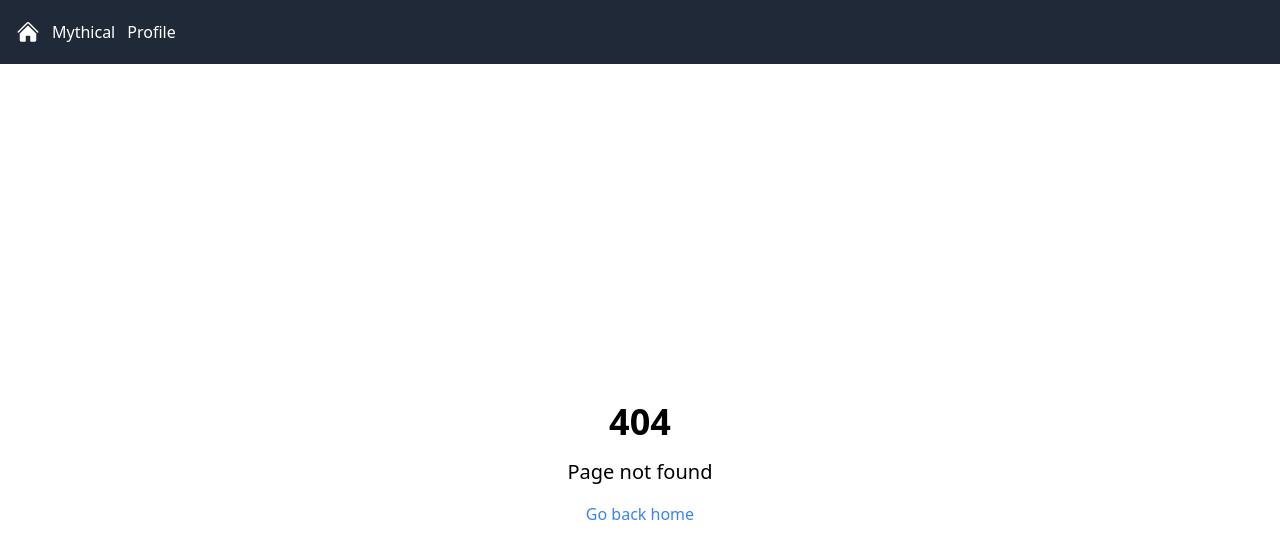
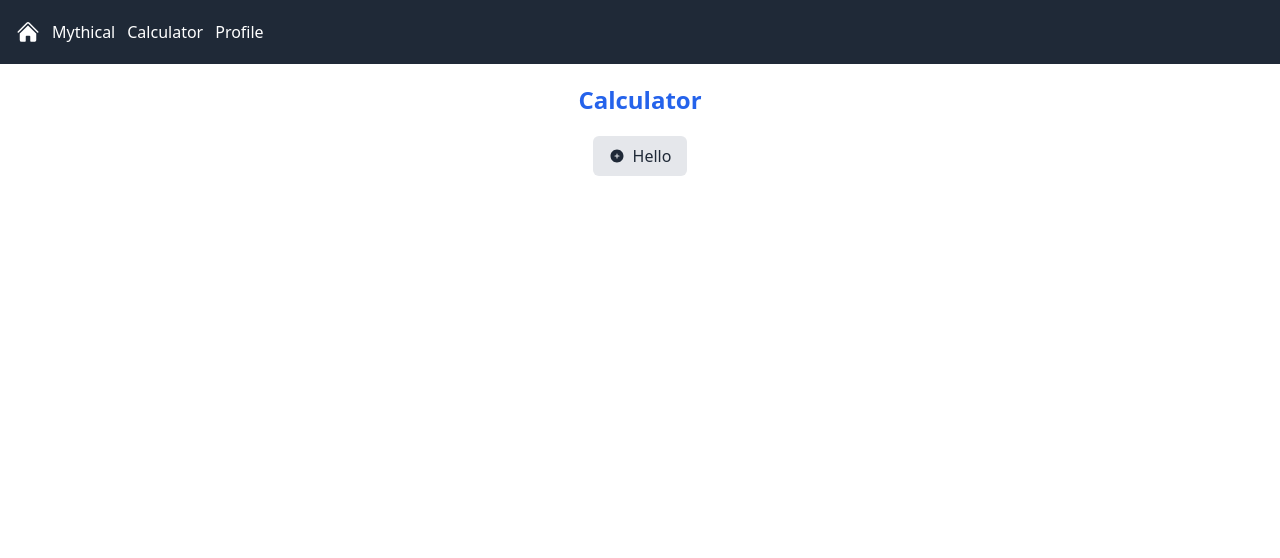
Before and after one commit to Tai-Chi-Bui/vue-test, a Vue app: page /calculator in a window 1280 px wide. Before the commit this address had no page. Shown: the top 558 px of the page. Built offline with nearby package versions, Linux system fonts and the light colour scheme.

Commit message:
working on calculator

```diff
--- /dev/null
+++ b/src/components/base/button/button.vue
@@ -0,0 +1,53 @@
+<template>
+  <button
+    :type="type as 'button' | 'submit' | 'reset'"
+    :class="[
+      'px-4 py-2 rounded-md transition-colors duration-200',
+      variant === 'primary' ? 'bg-blue-500 hover:bg-blue-600 text-white' : '',
+      variant === 'secondary' ? 'bg-gray-200 hover:bg-gray-300 text-gray-800' : '',
+      disabled ? 'opacity-50 cursor-not-allowed' : 'cursor-pointer',
+      customClass,
+    ]"
+    :disabled="disabled"
+    @click="handleClick"
+  >
+    <div class="flex items-center gap-2">
+      <slot name="leftIcon"></slot>
+      <slot>Default Button</slot>
+    </div>
+  </button>
+</template>
+
+<script lang="ts">
+export default {
+  name: 'BaseButton',
+  props: {
+    type: {
+      type: String,
+      default: 'button',
+      validator: (value: string) => ['button', 'submit', 'reset'].includes(value),
+    },
+    customClass: {
+      type: String,
+      default: '',
+    },
+    variant: {
+      type: String,
+      default: 'primary',
+      validator: (value: string) => ['primary', 'secondary'].includes(value),
+    },
+    disabled: {
+      type: Boolean,
+      default: false,
+    },
+  },
+  emits: ['click'],
+  methods: {
+    handleClick(event: MouseEvent) {
+      if (!this.disabled) {
+        this.$emit('click', event)
+      }
+    },
+  },
+}
+</script>
--- a/src/components/header/header.vue
+++ b/src/components/header/header.vue
@@ -1,26 +1,46 @@
 <template>
   <header class="flex justify-between items-center h-16 bg-gray-800 text-white p-4">
     <nav class="flex items-center gap-3">
-      <RouterLink to="/" class="text-white hover:text-red-300">
-        <HomeIcon class="h-6 w-6" />
+      <RouterLink
+        v-for="route in navigationRoutes"
+        :key="route.path"
+        :to="route.path"
+        class="text-white hover:text-red-300 flex items-center"
+      >
+        <component v-if="route.icon" :is="route.icon" class="h-6 w-6" />
+        <span v-if="route.name">{{ route.name }}</span>
       </RouterLink>
-      <RouterLink to="/mythical-creatures" class="text-white hover:text-red-300"
-        >Mythical</RouterLink
-      >
-      <RouterLink to="/profile" class="text-white hover:text-red-300">Profile</RouterLink>
     </nav>
   </header>
 </template>
 
-<script>
+<script lang="ts">
 import { RouterLink } from 'vue-router'
 import { HomeIcon } from '@heroicons/vue/24/solid'
 
 export default {
-  name: 'Header', // Defines the component name that appears in Vue DevTools
-  components: {
-    RouterLink, // Makes RouterLink component available to use in template
-    HomeIcon, // Makes HomeIcon component available to use in template
+  data() {
+    return {
+      navigationRoutes: [
+        {
+          path: '/',
+          icon: HomeIcon,
+          name: '',
+        },
+        {
+          path: '/mythical-creatures',
+          name: 'Mythical',
+        },
+        {
+          path: '/calculator',
+          name: 'Calculator',
+        },
+        {
+          path: '/profile',
+          name: 'Profile',
+        },
+      ],
+    }
   },
 }
 </script>
--- /dev/null
+++ b/src/router/routes/calculator.routes.ts
@@ -0,0 +1,13 @@
+import type { RouteRecordRaw } from 'vue-router'
+
+export const calculatorRoutes: RouteRecordRaw[] = [
+  {
+    path: '/calculator',
+    name: 'calculator',
+    component: () => import('@/views/CalculatorView.vue'),
+    meta: {
+      title: 'Calculator',
+      requiresAuth: false,
+    },
+  },
+]
--- a/src/router/routes/index.ts
+++ b/src/router/routes/index.ts
@@ -2,5 +2,11 @@ import type { RouteRecordRaw } from 'vue-router'
 import { homeRoutes } from './home.routes'
 import { mythicalRoutes } from './mythical.routes'
 import { errorRoutes } from './error.routes'
+import { calculatorRoutes } from './calculator.routes'
 
-export const routes: RouteRecordRaw[] = [...homeRoutes, ...mythicalRoutes, ...errorRoutes]
+export const routes: RouteRecordRaw[] = [
+  ...homeRoutes,
+  ...mythicalRoutes,
+  ...calculatorRoutes,
+  ...errorRoutes,
+]
--- a/src/router/routes/mythical.routes.ts
+++ b/src/router/routes/mythical.routes.ts
@@ -4,7 +4,7 @@ export const mythicalRoutes: RouteRecordRaw[] = [
   {
     path: '/mythical-creatures',
     name: 'mythical',
-    component: () => import('@/views/MythicalCreatures.vue'),
+    component: () => import('@/views/MythicalCreaturesView.vue'),
     meta: {
       title: 'Mythical Creatures',
       requiresAuth: false,
--- /dev/null
+++ b/src/views/CalculatorView.vue
@@ -0,0 +1,32 @@
+<template>
+  <div class="flex flex-col items-center justify-start mt-5 h-screen gap-5">
+    <h1 class="text-2xl font-bold text-blue-600">Calculator</h1>
+    <BaseButton variant="secondary" @click="handleClick">
+      <template #leftIcon>
+        <PlusCircleIcon class="w-4 h-4" />
+      </template>
+      <template #default> Hello </template>
+    </BaseButton>
+  </div>
+</template>
+
+<script lang="ts">
+import BaseButton from '@/components/base/button/button.vue'
+import { PlusCircleIcon } from '@heroicons/vue/24/solid'
+export default {
+  components: {
+    BaseButton,
+    PlusCircleIcon,
+  },
+  setup() {
+    return { PlusCircleIcon }
+  },
+  methods: {
+    handleClick() {
+      console.log('clicked')
+    },
+  },
+}
+</script>
+
+<style scoped></style>
--- a/src/views/HomeView.vue
+++ b/src/views/HomeView.vue
@@ -1,5 +1,3 @@
-<script setup lang="ts"></script>
-
 <template>
   <main class="flex flex-col justify-start items-center gap-5 h-screen mt-10">
     <h1 class="text-4xl font-bold">Home</h1>
--- a/src/views/MythicalCreatures.vue
+++ b/src/views/MythicalCreaturesView.vue
@@ -1,6 +1,15 @@
-<script setup lang="ts">
+<script lang="ts">
 import YiLong from '@/assets/mythical-creatures/yi-long.png'
 import ZhuLong from '@/assets/mythical-creatures/zhu-long.png'
+
+export default {
+  data() {
+    return {
+      YiLong,
+      ZhuLong,
+    }
+  },
+}
 </script>
 
 <template>
```
